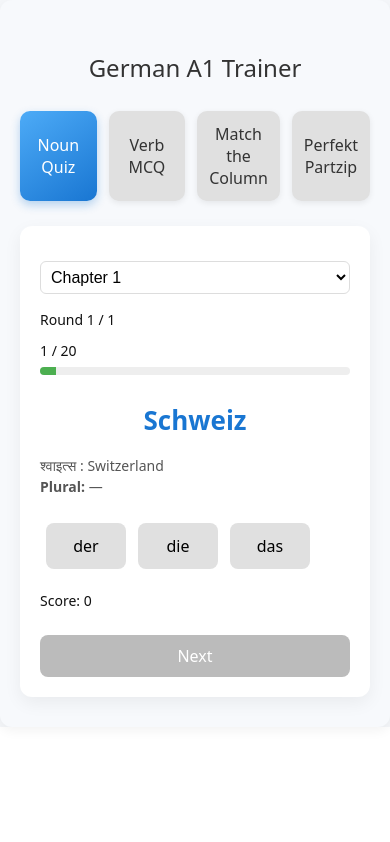
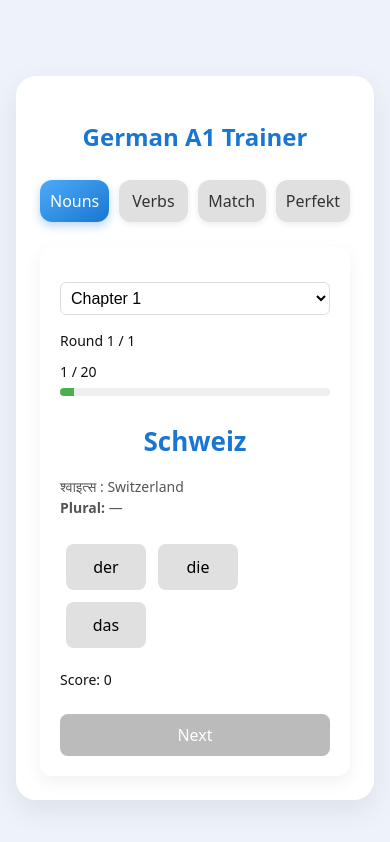
Before and after one commit to truptig010/german-a1-trainer, a React (Vite) app: page / in a window 390 px wide. Shown: the top 842 px of the page. Built offline with nearby package versions, Linux system fonts and the light colour scheme.

Commit message:
Fix the height issue for mobile view

```diff
--- a/src/App.jsx
+++ b/src/App.jsx
@@ -8,21 +8,47 @@ export default function App() {
   const [activeTab, setActiveTab] = useState("noun");
 
 return (
-<div style={{ padding: "30px 20px", maxWidth: "700px", margin: "auto", background: "#f7f9fc", borderRadius: "12px", boxShadow: "0 4px 12px rgba(0,0,0,0.05)" }}>
-  <h2 style={{ textAlign: "center", marginBottom: "25px", color: "#333", fontWeight: "500" }}>
+  <div
+    style={{
+      minHeight: "100dvh",
+      display: "flex",
+      justifyContent: "center",
+      alignItems: "center",
+      background: "#eef3fb",
+      padding: "16px",
+    }}
+  >
+    <div
+      style={{
+        width: "100%",
+        maxWidth: "500px",
+        background: "white",
+        borderRadius: "20px",
+        boxShadow: "0 10px 30px rgba(0,0,0,0.08)",
+        padding: "24px",
+      }}
+    >
+      <h2
+        style={{
+          textAlign: "center",
+          marginBottom: "25px",
+          color: "#1976d2",
+          fontWeight: "600",
+        }}
+      >
         German A1 Trainer
       </h2>
 
       {/* -------- Tabs -------- */}
-  <div style={{ display: "flex", gap: "12px", marginBottom: "25px" }}>
-    {["noun", "verb", "match","perfekt"].map((tab) => {
+      <div style={{ display: "flex", gap: "10px", marginBottom: "25px" }}>
+        {["noun", "verb", "match", "perfekt"].map((tab) => {
           const labels = {
-        noun: "Noun Quiz",
-        verb: "Verb MCQ",
-        match: "Match the Column",
-        perfekt:"Perfekt Partzip"
+            noun: "Nouns",
+            verb: "Verbs",
+            match: "Match",
+            perfekt: "Perfekt",
+          };
 
-      };
           const isActive = activeTab === tab;
 
           return (
@@ -31,26 +57,18 @@ export default function App() {
               onClick={() => setActiveTab(tab)}
               style={{
                 flex: 1,
-            padding: "12px",
-            borderRadius: "10px",
+                padding: "10px",
+                borderRadius: "12px",
                 border: "none",
-            background: isActive ? "linear-gradient(145deg, #4dabf7, #1976d2)" : "#e0e0e0",
+                background: isActive
+                  ? "linear-gradient(145deg, #4dabf7, #1976d2)"
+                  : "#e0e0e0",
                 color: isActive ? "white" : "#333",
                 boxShadow: isActive
-              ? "0 4px 10px rgba(25, 118, 210, 0.3)"
+                  ? "0 4px 10px rgba(25,118,210,0.3)"
                   : "0 2px 6px rgba(0,0,0,0.08)",
                 cursor: "pointer",
-            transition: "all 0.3s ease",
-          }}
-          onMouseEnter={(e) => {
-            e.target.style.transform = "translateY(-2px)";
-            e.target.style.boxShadow = "0 6px 12px rgba(0,0,0,0.12)";
-          }}
-          onMouseLeave={(e) => {
-            e.target.style.transform = "translateY(0)";
-            e.target.style.boxShadow = isActive
-              ? "0 4px 10px rgba(25, 118, 210, 0.3)"
-              : "0 2px 6px rgba(0,0,0,0.08)";
+                transition: "all 0.2s ease",
               }}
             >
               {labels[tab]}
@@ -65,6 +83,7 @@ export default function App() {
       {activeTab === "match" && <VerbMatchQuiz />}
       {activeTab === "perfekt" && <PerfektPartizip />}
     </div>
+  </div>
+);
 
-  );
 }
--- a/src/index.css
+++ b/src/index.css
@@ -27,6 +27,7 @@ body {
   background-color: #f4f6f9 !important;
   color: #111 !important;
   font-family: system-ui, -apple-system, sans-serif;
+
 }
 
 h1 {
```
Lines whose indentation alone changed are shown as unchanged.
